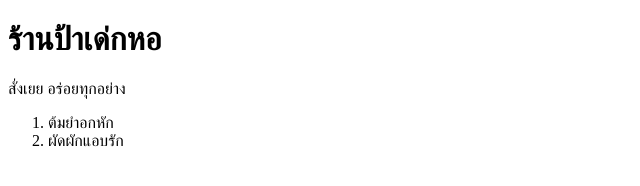
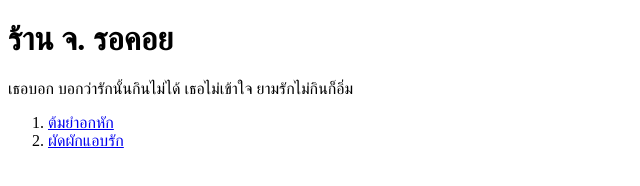
Before and after one commit to Myh3rtis4u/Food880, a plain HTML site: page index.html in a window 1280 px wide. Shown: the whole page, without its empty margins (0-640 px from the left). Drawn offline with Linux system fonts and the light colour scheme.

Commit message:
Finish Prototype

```diff
--- a/index.html
+++ b/index.html
@@ -8,11 +8,11 @@
 </head>
 
 <body>
-    <h1>ร้านป้าเด่กหอ</h1>
-    <p>สั่งเยย อร่อยทุกอย่าง</p>
+    <h1>ร้าน จ. รอคอย</h1>
+    <p>เธอบอก บอกว่ารักนั้นกินไม่ได้ เธอไม่เข้าใจ ยามรักไม่กินก็อิ่ม</p>
     <ol>
-        <li><a href="menu1.html"></a>ต้มยำอกหัก</li>
-        <li><a href="menu2.html"></a>ผัดผักแอบรัก</li>
+        <li><a href="menu1.html">ต้มยำอกหัก</a></li>
+        <li><a href="menu2.html">ผัดผักแอบรัก</a></li>
     </ol>
 </body>
 
```
Also changed, not shown: menu1.html (+1 -0 lines), 1 other file.
